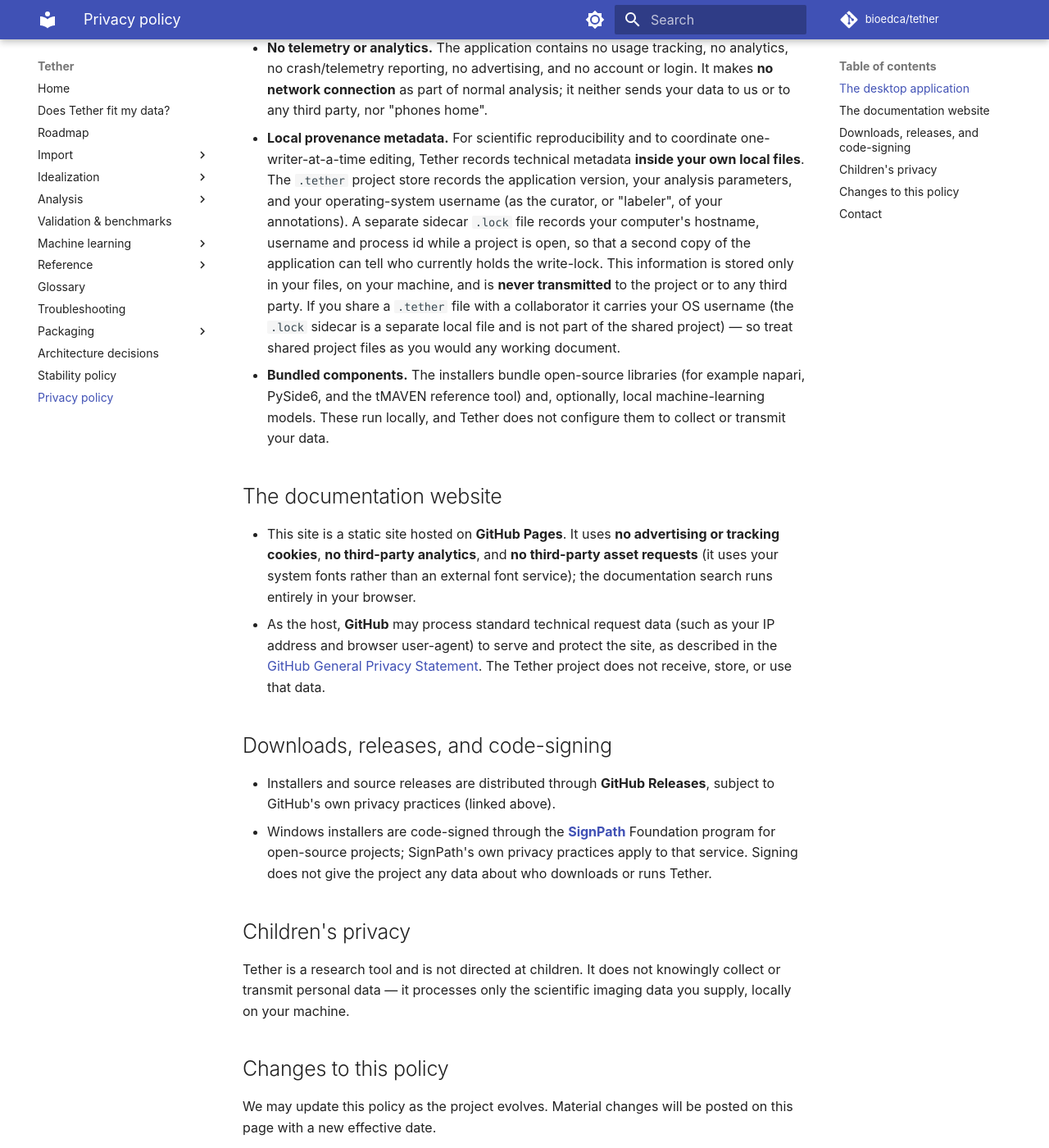
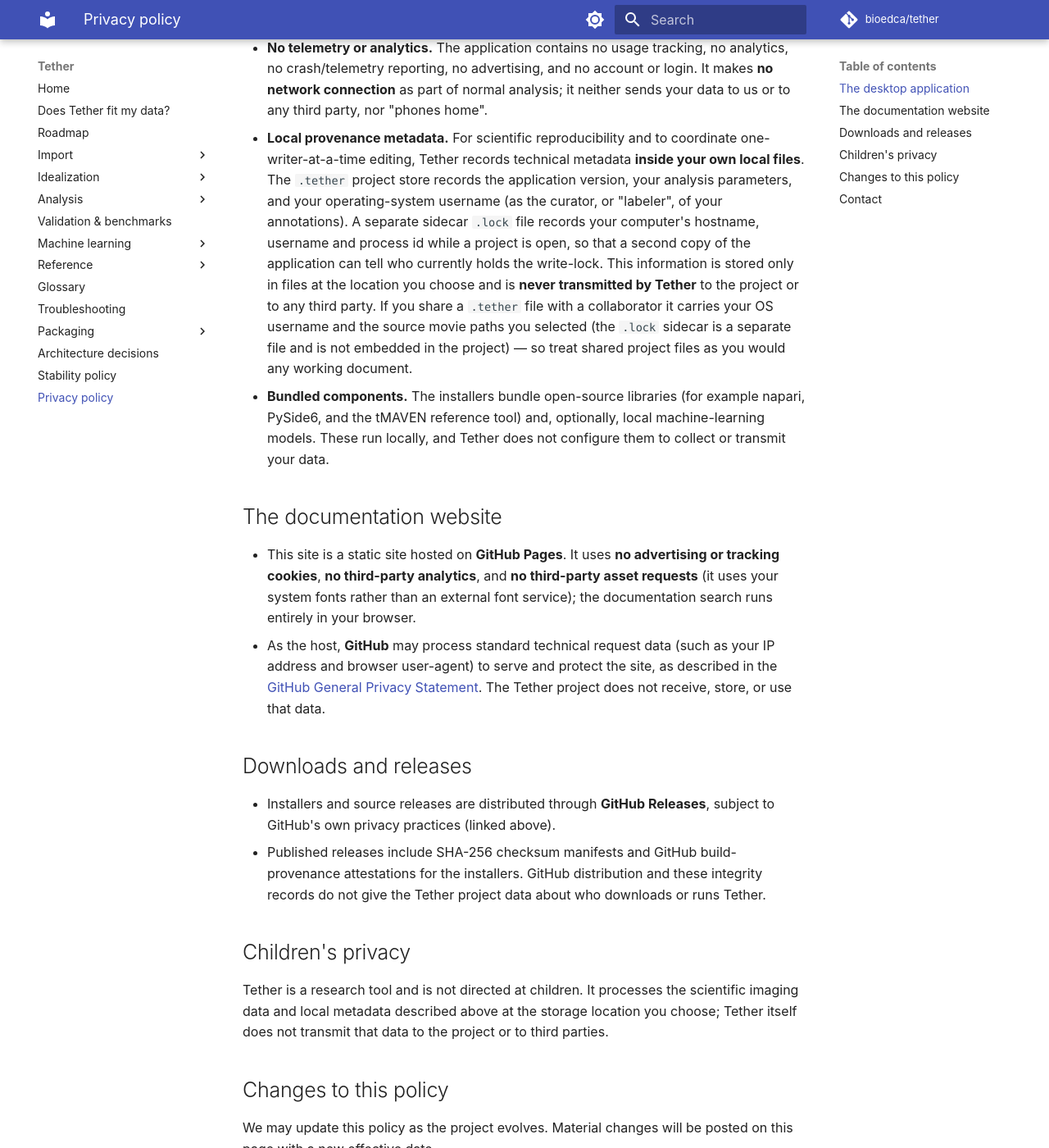
Before and after one commit to bioedca/tether, an MkDocs documentation site: the page built from docs/privacy.md, in a window 1280 px wide and 1400 px high, scrolled down 521 px. Shown: the whole window at 82% size. Built offline with MkDocs 1.6.1 and Material for MkDocs 9.7.7, drawn with Linux system fonts in a browser that asks for light colours; comment, search, counter and statistics services are not loaded; the version menu is left out; some of the changed text lies outside the part shown.

Commit message:
docs(privacy): correct release data practices

```diff
--- a/docs/privacy.md
+++ b/docs/privacy.md
@@ -1,14 +1,15 @@
 # Privacy policy
 
-**Effective date: 15 July 2026**
+**Effective date: 30 July 2026**
 
 This policy describes how the **Tether** project handles data. It covers both the
 **Tether desktop application** and this **documentation website**
 (`https://bioedca.github.io/tether/`). Tether is free, open-source software
 (GPL-3.0-or-later) developed for the Mondragón Lab at Northwestern University.
 
-In short: **Tether does not collect, transmit, or sell your personal data.** The
-application runs entirely on your own computer, and your research data never leaves it.
+In short: **Tether does not transmit or sell your personal data.** The application runs
+entirely on your own computer, and your research data stays in the storage locations you
+choose.
 
 ## The desktop application
 
@@ -25,11 +26,12 @@
   parameters, and your operating-system username (as the curator, or "labeler", of your
   annotations). A separate sidecar `.lock` file records your computer's hostname, username
   and process id while a project is open, so that a second copy of the application can tell
-  who currently holds the write-lock. This information is stored only in your files, on your
-  machine, and is **never transmitted** to the project or to any third party. If you share a
-  `.tether` file with a collaborator it carries your OS username (the `.lock` sidecar is a
-  separate local file and is not part of the shared project) — so treat shared project files
-  as you would any working document.
+  who currently holds the write-lock. This information is stored only in files at the
+  location you choose and is **never transmitted by Tether** to the project or to any third
+  party. If you share a `.tether` file with a collaborator it carries your OS username and
+  the source movie paths you selected (the `.lock` sidecar is a separate file and is not
+  embedded in the project) — so treat shared project files as you would any working
+  document.
 - **Bundled components.** The installers bundle open-source libraries (for example napari,
   PySide6, and the tMAVEN reference tool) and, optionally, local machine-learning models.
   These run locally, and Tether does not configure them to collect or transmit your data.
@@ -45,20 +47,19 @@
   [GitHub General Privacy Statement](https://docs.github.com/en/site-policy/privacy-policies/github-general-privacy-statement).
   The Tether project does not receive, store, or use that data.
 
-## Downloads, releases, and code-signing
+## Downloads and releases
 
 - Installers and source releases are distributed through **GitHub Releases**, subject to
   GitHub's own privacy practices (linked above).
-- Windows installers are code-signed through the **[SignPath](https://signpath.io/)**
-  Foundation program for open-source projects; SignPath's own privacy practices apply to
-  that service. Signing does not give the project any data about who downloads or runs
-  Tether.
+- Published releases include SHA-256 checksum manifests and GitHub build-provenance
+  attestations for the installers. GitHub distribution and these integrity records do not
+  give the Tether project data about who downloads or runs Tether.
 
 ## Children's privacy
 
-Tether is a research tool and is not directed at children. It does not knowingly collect or
-transmit personal data — it processes only the scientific imaging data you supply, locally
-on your machine.
+Tether is a research tool and is not directed at children. It processes the scientific
+imaging data and local metadata described above at the storage location you choose; Tether
+itself does not transmit that data to the project or to third parties.
 
 ## Changes to this policy
 
```
